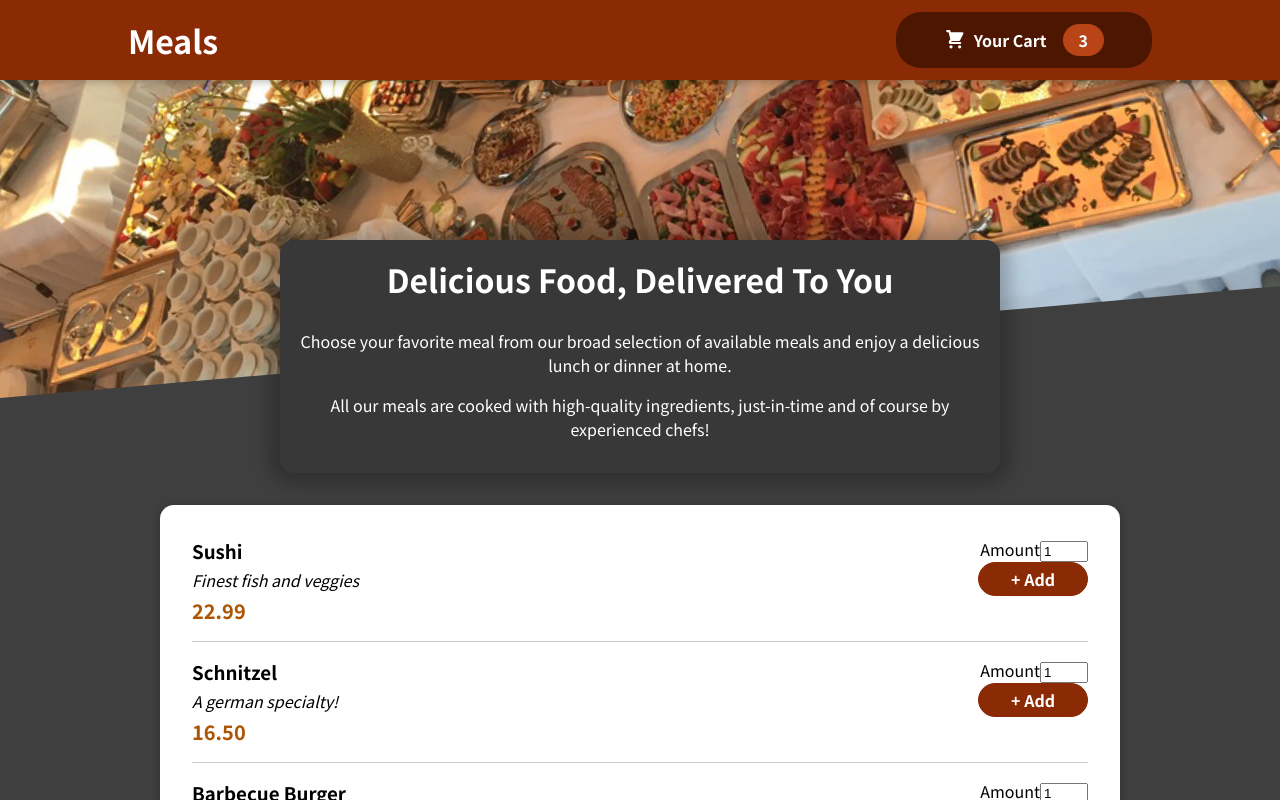
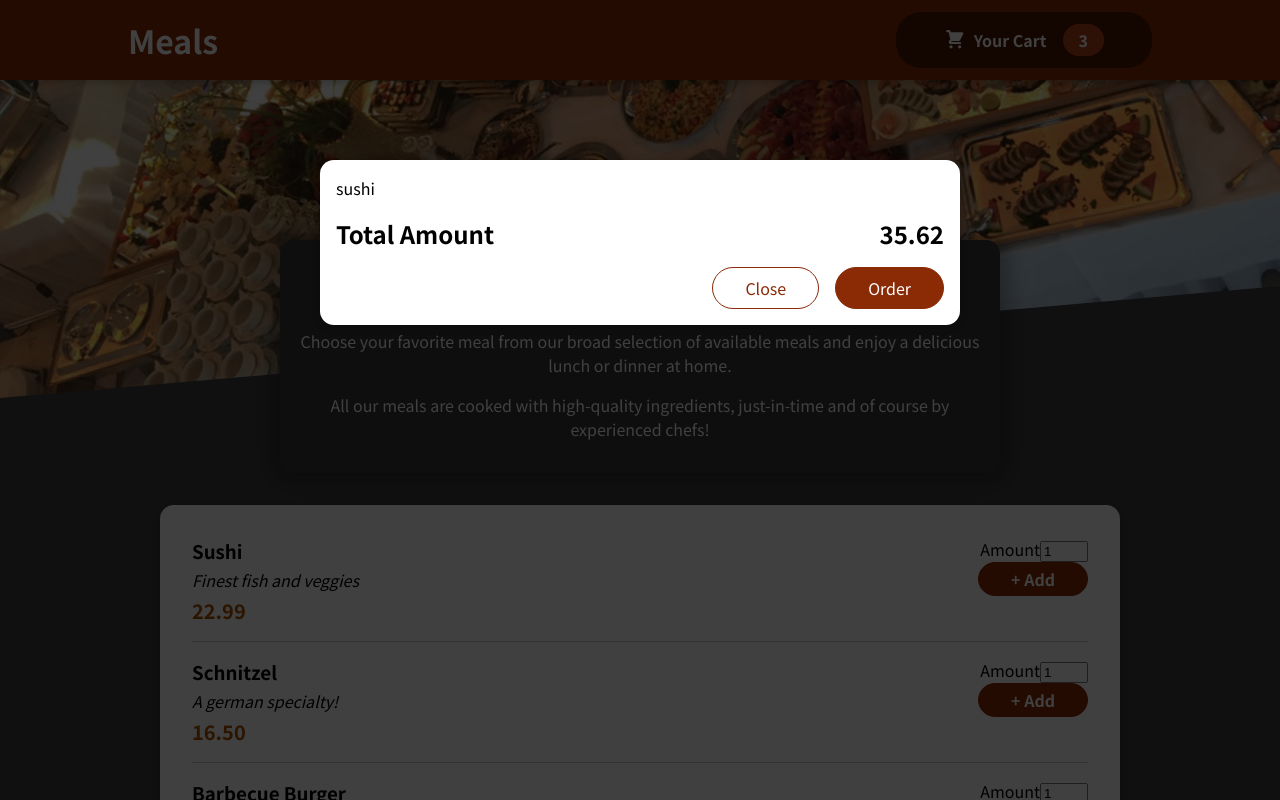
Before and after one commit to kronosGR/React.js-FoodOrderApp, a React (Create React App) app: page / in a window 1280 px wide. Shown: the top 800 px of the page. Built offline with nearby package versions, Linux system fonts and the light colour scheme.

Commit message:
Added Modal Div

```diff
--- a/public/index.html
+++ b/public/index.html
@@ -28,6 +28,7 @@
   </head>
   <body>
     <noscript>You need to enable JavaScript to run this app.</noscript>
+    <div id="overlays"></div>
     <div id="root"></div>
     <!--
       This HTML file is a template.
--- a/src/App.js
+++ b/src/App.js
@@ -1,12 +1,14 @@
-import { Fragment } from 'react';
+import { Fragment, useState } from 'react';
 
 import Header from './components/Layout/Header';
-import Meals from './components/Meals/Meals'
+import Meals from './components/Meals/Meals';
+import Cart from './components/Cart/Cart';
 
 function App() {
   return (
     <Fragment>
-      <Header/>
+      <Cart />
+      <Header />
       <main>
         <Meals />
       </main>
--- a/src/components/Cart/Cart.js
+++ b/src/components/Cart/Cart.js
@@ -1,3 +1,5 @@
+import Modal from '../UI/Modal';
+
 import classes from './Cart.module.css';
 
 const Cart = (props) => {
@@ -9,6 +11,7 @@
     </ul>
   );
   return (
+    <Modal>
       <div>
         {cartItems}
         <div className={classes.total}>
@@ -20,6 +23,7 @@
           <button className={classes.button}>Order</button>
         </div>
       </div>
+    </Modal>
   );
 };
 
--- /dev/null
+++ b/src/components/UI/Modal.js
@@ -0,0 +1,27 @@
+import { Fragment } from 'react';
+import ReactDOM from 'react-dom';
+
+import classes from './Modal.module.css';
+
+const Backdrop = (props) => {
+  return <div className={classes.backdrop} />;
+};
+
+const ModalOverlay = (props) => {
+  return (
+    <div className={classes.modal}>
+      <div className={classes.content}>{props.children}</div>
+    </div>
+  );
+};
+
+const portalElement = document.getElementById('overlays')
+
+const Modal = (props) => {
+  return <Fragment>
+    {ReactDOM.createPortal(<Backdrop />, portalElement)}
+    {ReactDOM.createPortal(<ModalOverlay>{props.children}</ModalOverlay>, portalElement)}
+  </Fragment>
+};
+
+export default Modal;
--- /dev/null
+++ b/src/components/UI/Modal.module.css
@@ -0,0 +1,40 @@
+.backdrop {
+  position: fixed;
+  top: 0;
+  left: 0;
+  width: 100%;
+  height: 100vh;
+  z-index: 20;
+  background-color: rgba(0, 0, 0, 0.75);
+}
+
+.modal {
+  position: fixed;
+  top: 20vh;
+  left: 5%;
+  width: 90%;
+  background-color: white;
+  padding: 1rem;
+  border-radius: 14px;
+  box-shadow: 0 2px 8px rgba(0, 0, 0, 0.25);
+  z-index: 30;
+  animation: slide-down 300ms ease-out forwards;
+}
+
+@media (min-width: 768px) {
+  .modal {
+    width: 40rem;
+    left: calc(50% - 20rem);
+  }
+}
+
+@keyframes slide-down {
+  from {
+    opacity: 0;
+    transform: translateY(-3rem);
+  }
+  to {
+    opacity: 1;
+    transform: translateY(0);
+  }
+}
```
Also changed, not shown: 1 other file (tests, documents, lock files or other folders). Lines whose indentation alone changed are shown as unchanged.
